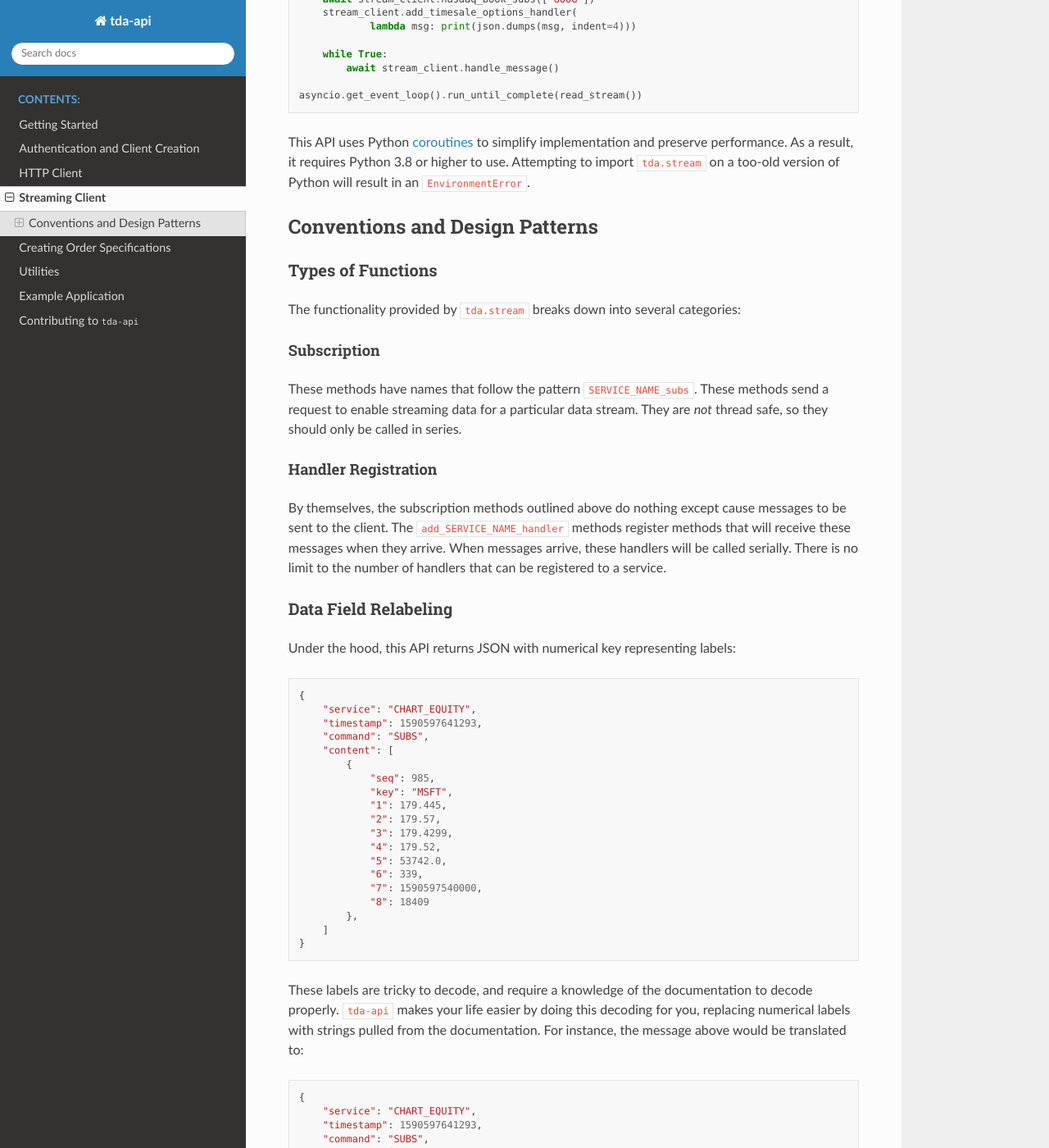
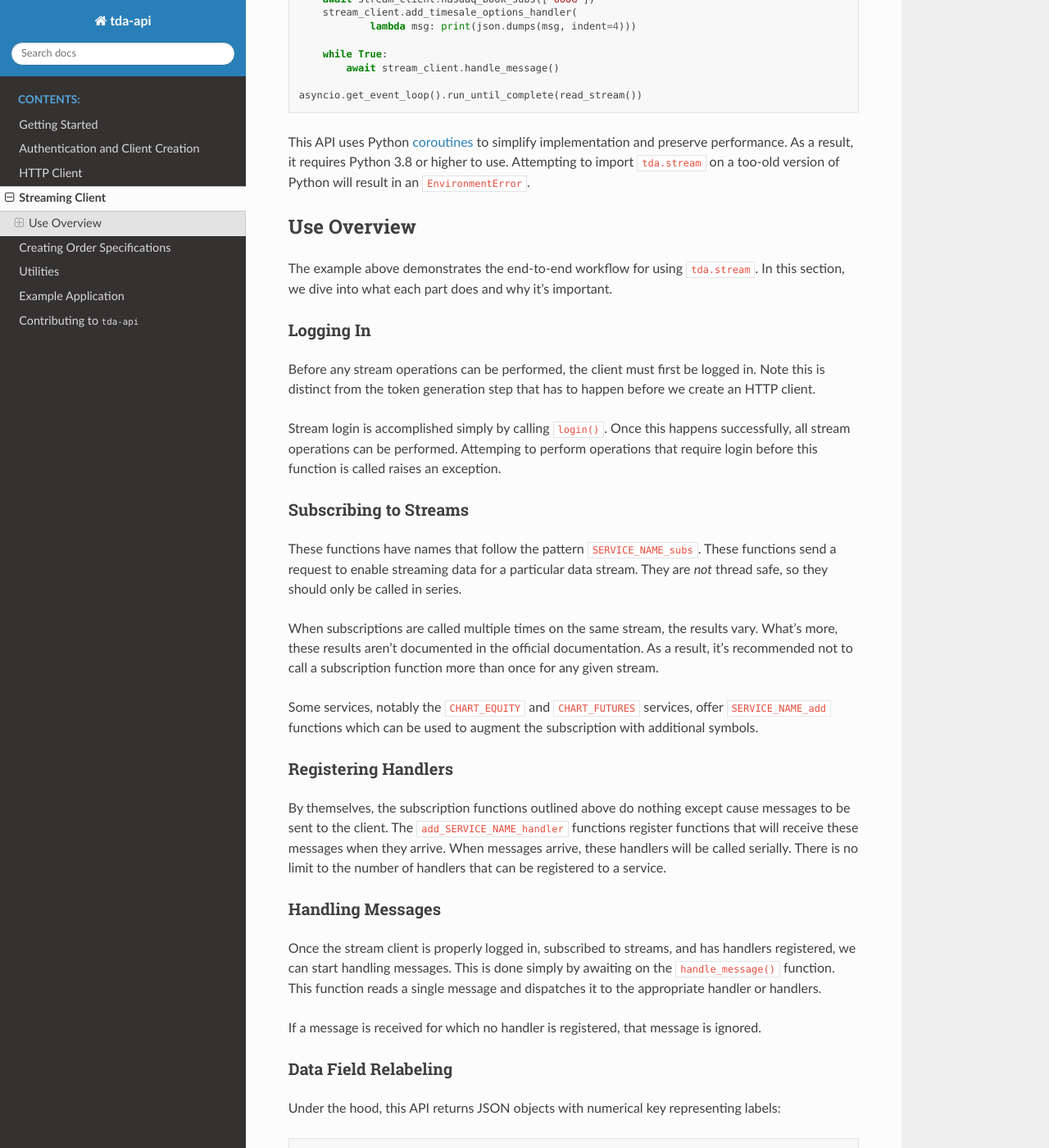
Before and after one commit to alexgolec/tda-api, a Sphinx documentation site: the page built from docs/streaming.rst, in a window 1280 px wide and 1400 px high, scrolled down 644 px. Shown: the whole window at 82% size. Built offline with Sphinx 7.4.7 and the Read the Docs theme 2.0.0, drawn with Linux system fonts in a browser that asks for light colours; some of the changed text lies outside the part shown.

Commit message:
Fleshed out documentation

```diff
--- a/docs/streaming.rst
+++ b/docs/streaming.rst
@@ -49,40 +49,70 @@ implementation and preserve performance. As a result, it requires Python 3.8 or
 higher to use. Attempting to import ``tda.stream`` on a too-old version of
 Python will result in an ``EnvironmentError``.
 
-+++++++++++++++++++++++++++++++
-Conventions and Design Patterns
-+++++++++++++++++++++++++++++++
+++++++++++++
+Use Overview
+++++++++++++
 
-------------------
-Types of Functions
-------------------
+The example above demonstrates the end-to-end workflow for using ``tda.stream``.
+In this section, we dive into what each part does and why it's important.
 
-The functionality provided by ``tda.stream`` breaks down into several
-categories:
+----------
+Logging In
+----------
 
-~~~~~~~~~~~~
-Subscription
-~~~~~~~~~~~~
+Before any stream operations can be performed, the client must first be logged
+in. Note this is distinct from the token generation step that has to happen
+before we create an HTTP client.
 
-These methods have names that follow the pattern ``SERVICE_NAME_subs``. These
-methods send a request to enable streaming data for a particular data stream.
+Stream login is accomplished simply by calling ``login()``. Once this happens
+successfully, all stream operations can be performed. Attemping to perform
+operations that require login before this function is called raises an exception.
+
+----------------------
+Subscribing to Streams
+----------------------
+
+These functions have names that follow the pattern ``SERVICE_NAME_subs``. These
+functions send a request to enable streaming data for a particular data stream.
 They are *not* thread safe, so they should only be called in series.
 
-~~~~~~~~~~~~~~~~~~~~
-Handler Registration
-~~~~~~~~~~~~~~~~~~~~
+When subscriptions are called multiple times on the same stream, the results
+vary. What's more, these results aren't documented in the official
+documentation. As a result, it's recommended not to call a subscription function
+more than once for any given stream.
 
-By themselves, the subscription methods outlined above do nothing except cause
-messages to be sent to the client. The ``add_SERVICE_NAME_handler`` methods
-register methods that will receive these messages when they arrive. When
+Some services, notably the ``CHART_EQUITY`` and ``CHART_FUTURES`` services,
+offer ``SERVICE_NAME_add`` functions which can be used to augment the subscription
+with additional symbols.
+
+--------------------
+Registering Handlers
+--------------------
+
+By themselves, the subscription functions outlined above do nothing except cause
+messages to be sent to the client. The ``add_SERVICE_NAME_handler`` functions
+register functions that will receive these messages when they arrive. When
 messages arrive, these handlers will be called serially. There is no limit to
 the number of handlers that can be registered to a service.
+
+-----------------
+Handling Messages
+-----------------
+
+Once the stream client is properly logged in, subscribed to streams, and has
+handlers registered, we can start handling messages. This is done simply by
+awaiting on the ``handle_message()`` function. This function reads a single
+message and dispatches it to the appropriate handler or handlers.
+
+If a message is received for which no handler is registered, that message is
+ignored.
 
 ---------------------
 Data Field Relabeling
 ---------------------
 
-Under the hood, this API returns JSON with numerical key representing labels:
+Under the hood, this API returns JSON objects with numerical key representing
+labels:
 
 .. code-block:: python
 
@@ -133,4 +163,5 @@ For instance, the message above would be translated to:
       ]
   }
 
-This documentation describes the various fields and their numerical values.
+This documentation describes the various fields and their numerical values. You
+can find them by investigating the various enum classes ending in ``***Fields``.
```
